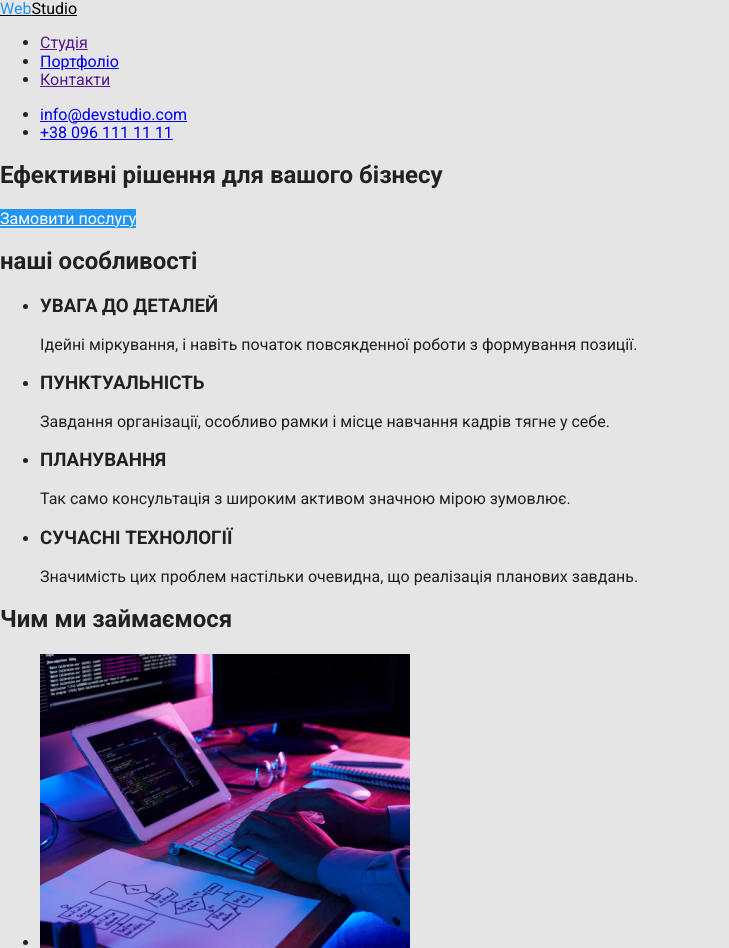
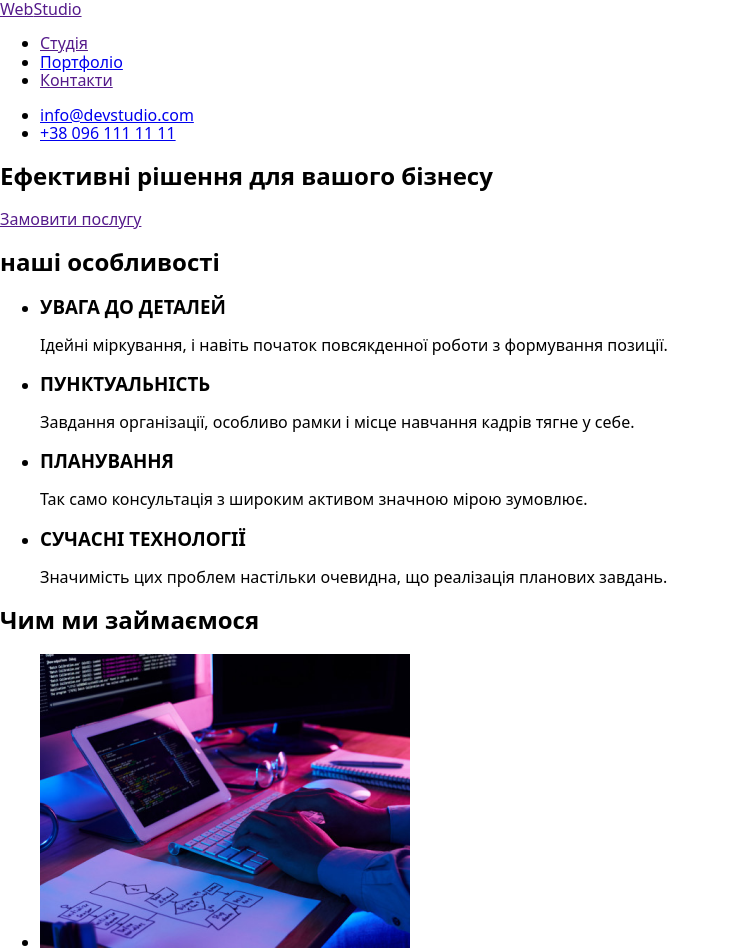
Before and after one commit to AlexTigra1974/goit-markup-hw-01, a plain HTML site: page index.html in a window 1280 px wide. Shown: the top 948 px of the page, without its empty margins (0-729 px from the left). Drawn offline with nearby package versions, Linux system fonts and the light colour scheme.

Commit message:
видалено зайве для здачі домашнього 1

```diff
--- a/css/portfolio.css
+++ /dev/null
@@ -1,8 +0,0 @@
-.button {
-    color: var(--primary-color);
-}
-.button:hover,
-.button:focus {
-    color: var(--main-light-color);
- background-color: var(--accent-color);
-}
--- a/css/styles.css
+++ /dev/null
@@ -1,43 +0,0 @@
-:root {
-  /* Fonts */
-  --main-font-family: 'Roboto', sans-serif;
-  /*Colors*/
-  --primary-color: #212121;
-  --text-color: #757575;
-  --main-dark-color: #000;
-  --main-light-color: #fff;
-  --accent-color: #2196F3;
-  --baner-color: #2F303A;
-  --background-section-color: #F5F4FA;
-  --background-body-color: #E5E5E5;
-}
-
-
-
-body {
-    font-family: 'Raleway', sans-serif;
-    font-family: var(--main-font-family);
-    color: var(--primary-color);
-    background-color:var(--background-body-color);
-
-    font-size: 16;
-    font-weight: normal;
-    font-style: normal;
-}
-.nav:hover,
-.nav:focus {
-color: v;
-}
-.nav.logo {
- color: var(--main-dark-color);
-}
-.accent {
-  color: var(--accent-color);
-}
-.nav-header-menu .current {
-color: var(--accent-color);
-}
-.button {
-  color: var(--main-light-color);
-  background-color: var(--accent-color);
-}
--- a/index.html
+++ b/index.html
@@ -22,10 +22,10 @@
 <body>
     <!--шапка сторінки-->
     <header>
-        <nav class="site nav">
-            <a href="" class="site nav logo"><span class="accent">Web</span>Studio</a>
-            <ul class="nav menu">
-                <li><a href="" class="current">Студія</a></li>
+        <nav>
+            <a href=""><span>Web</span>Studio</a>
+            <ul>
+                <li><a href="">Студія</a></li>
                 <li><a href="./portfolio.html">Портфоліо</a></li>
                 <li><a href="">Контакти</a></li>
             </ul>
@@ -39,15 +39,15 @@
     <!--унікальний контент сторінки-->
     <!--банер-->
     <main>
-        <section class="header">
-            <h1 class="header title">Ефективні рішення для вашого бізнесу</h1>
-            <a href="" class="button">Замовити послугу</a>
+        <section>
+            <h1>Ефективні рішення для вашого бізнесу</h1>
+            <a href="">Замовити послугу</a>
         </section>
 
         <!--характеристика-->
-        <section class="benefits">
-            <h2 class="benefits title">наші особливості</h2>
-            <ul class="benefits list">
+        <section>
+            <h2>наші особливості</h2>
+            <ul>
                 <li>
                     <h3>УВАГА ДО ДЕТАЛЕЙ</h3>
                     <p>
@@ -74,23 +74,23 @@
         </section>
 
         <!--чим ми займаємось-->
-        <section class="section">
-            <h2 class="section-title">Чим ми займаємося</h2>
-            <ul class="container">
-                <li class="container item">
+        <section>
+            <h2>Чим ми займаємося</h2>
+            <ul>
+                <li>
                     <img src="./images/img(1).png" alt="людина пише програму на комп'ютері" width="370" />
                 </li>
-                <li class="container_item">
+                <li>
                     <img src="./images/img(2).png" alt="людина пише додаток для мобільного пристрою " width="370" />
                 </li>
-                <li class="container_item">
+                <li>
                     <img src="./images/img(3).png" alt="карта кольорів на екрані" width="370" />
                 </li>
             </ul>
         </section>
 
         <!--секція 'Наша команда'-->
-        <section class="section">
+        <section>
             <h2 class="section-title">Наша команда</h2>
             <ul class="gallery list">
                 <li class="gallery item"><img src="./images/img(1a).jpg" alt="портрет Ігоря Дем'яненка" width="270" />
@@ -114,7 +114,7 @@
 
     </main>
     <!--підвал сторінки-->
-    <footer class="futer">
+    <footer>
         <a href="">WebStudio</a>
         <address>
             <ul>
```
Also changed, not shown: portfolio.html (deleted, +0 -52 lines).
